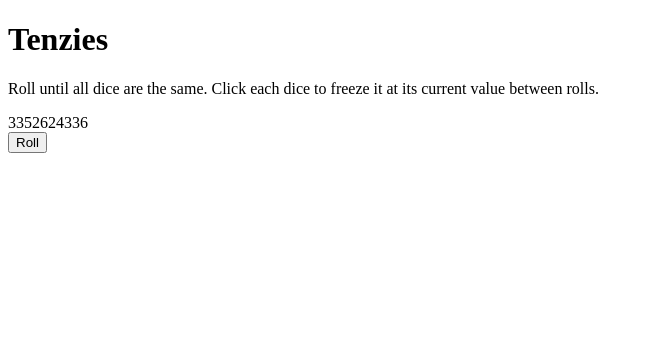
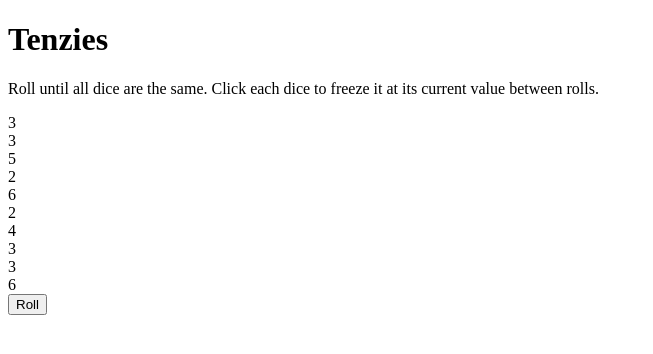
Before and after one commit to GeorgiKeranov/react-course-projects, a React (Create React App) app in the folder tenzies-app/: page / in a window 1280 px wide. Shown: the top 354 px of the page, without its empty margins (0-653 px from the left). Built offline with nearby package versions, Linux system fonts and the light colour scheme.

Commit message:
Add key to each dice element

```diff
--- a/tenzies-app/src/App.js
+++ b/tenzies-app/src/App.js
@@ -14,9 +14,9 @@ function App() {
     return randomDices;
   }
 
-  const diceElements = dices.map(dice => {
+  const diceElements = dices.map((dice, index) => {
     return (
-      <div className="dice">{dice}</div>
+      <div key={index} className="dice">{dice}</div>
     );
   });
 
@@ -30,7 +30,7 @@ function App() {
         </div>
 
         <div className="tenzis__board">
-          {dices}
+          {diceElements}
         </div>
 
         <button className="btn">Roll</button>
```
